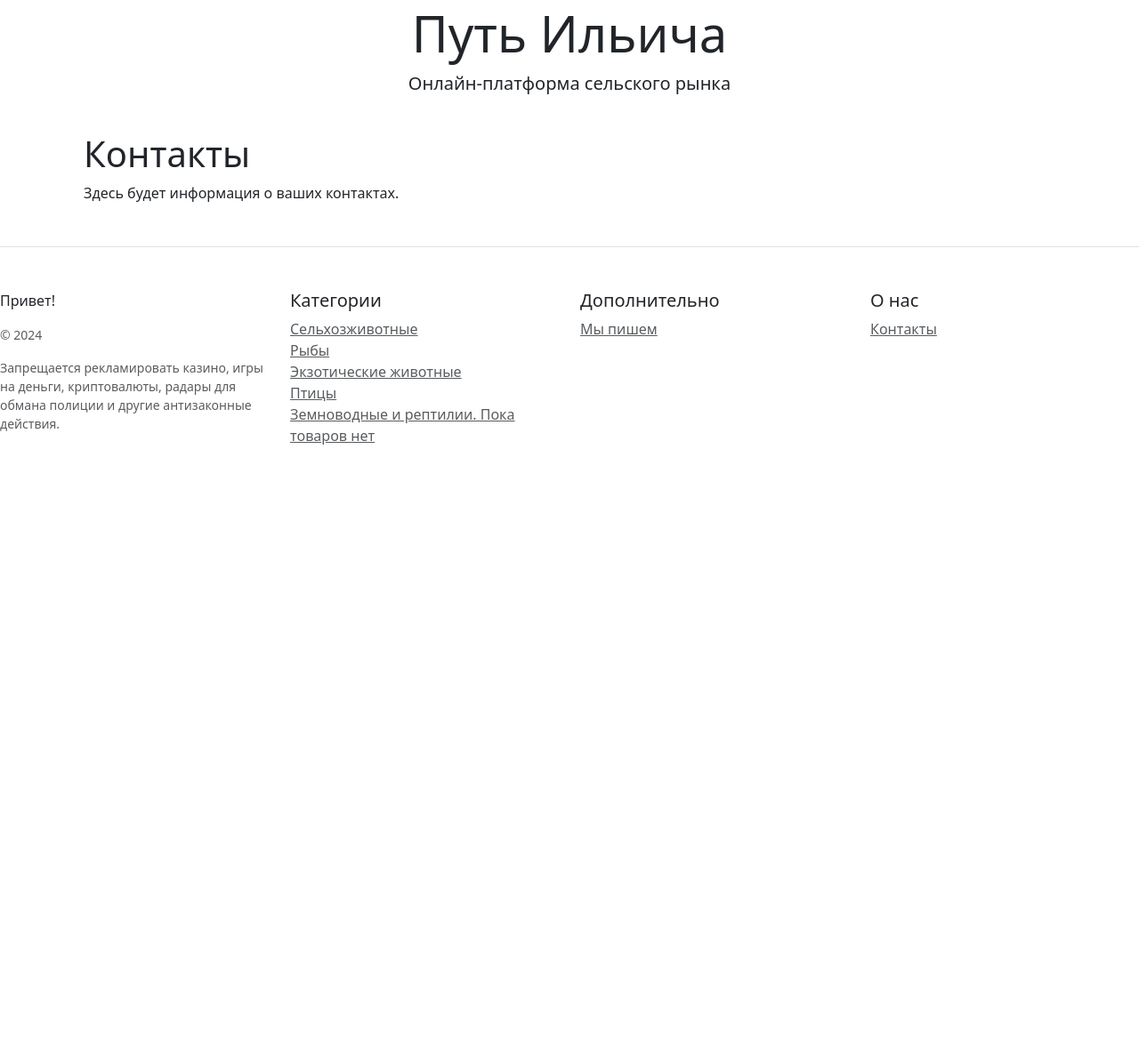
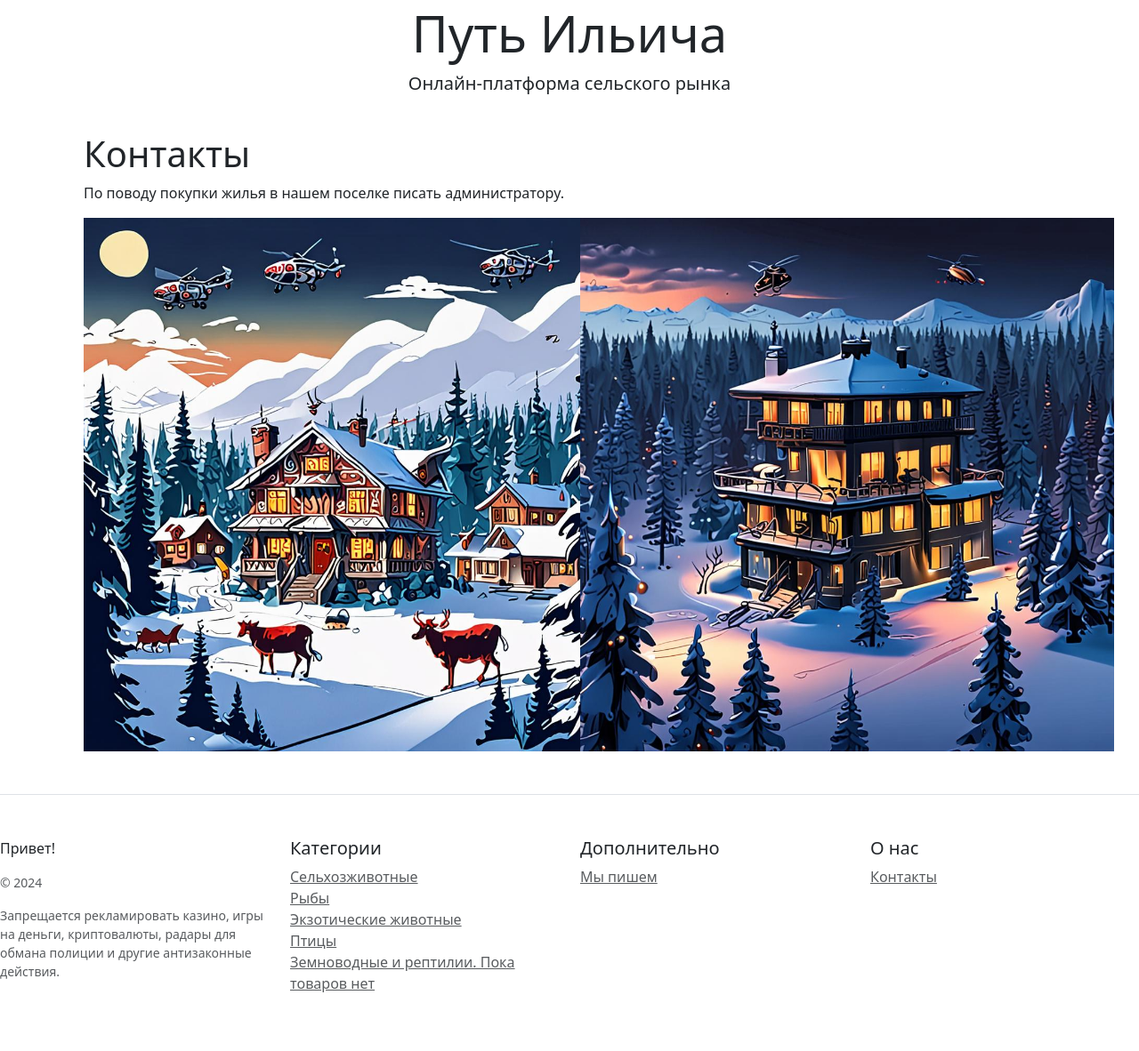
Before and after one commit to Konovalexx/Django_blog, a Django app: page /contacts/ in a window 1280 px wide. Shown: the part 135-1317 px from the top of the page at 89% size. Before the commit the page ends 635 px from the top, so only its background shows below. Run offline with Django 5.2, Linux system fonts and the light colour scheme; parts of the project's set-up code (start-up, migrations or seed data) failed here and were passed over.

Commit message:
Небольшие правки для тренировки форматирования страниц

```diff
--- a/catalog/templates/catalog/contacts.html
+++ b/catalog/templates/catalog/contacts.html
@@ -1,8 +1,18 @@
 {% extends 'base.html' %}
+
+{% load static %}
 
 {% block content %}
 <div class="container">
     <h1>Контакты</h1>
-    <p>Здесь будет информация о ваших контактах.</p>
+    <p>По поводу покупки жилья в нашем поселке писать администратору.</p>
+    <div class="row">
+        <div class="col-md-6">
+            <img src="{% get_media_prefix %}catalog/photo/country.png" alt="Country Image" class="img-fluid" style="max-width: 600px;">
+        </div>
+        <div class="col-md-6">
+            <img src="{% get_media_prefix %}catalog/photo/country2.png" alt="Country Image 2" class="img-fluid" style="max-width: 600px;">
+        </div>
+    </div>
 </div>
 {% endblock %}
```
Also changed, not shown: media/catalog/photo/country.png (added), media/catalog/photo/country2.png (added).
